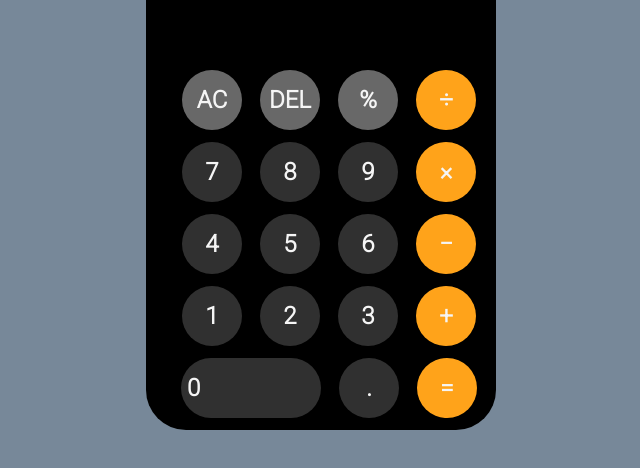
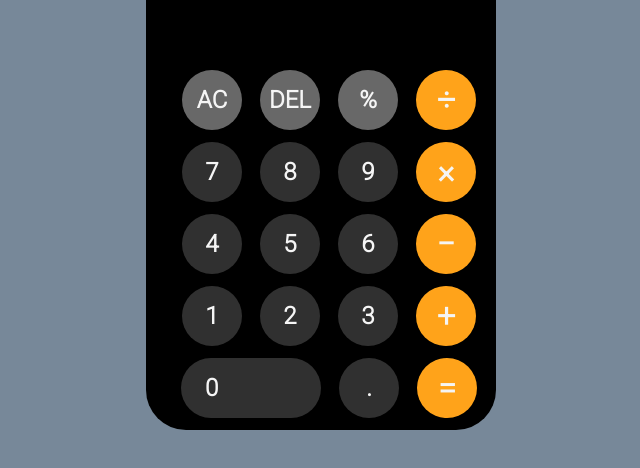
Before and after one commit to SidharthK2/calculatorProject, a plain HTML site: page index.html in a window 1280 px wide. Shown: the part 278-746 px from the top of the page, 319-959 px from the left. Drawn offline with Linux system fonts and the light colour scheme.

Commit message:
fix zero btn

```diff
--- a/style.css
+++ b/style.css
@@ -18,6 +18,7 @@
 .btn.op {
   background-color: #ffa31a;
   color: whitesmoke;
+  font-size: xx-large;
 }
 
 .btn.func {
@@ -32,10 +33,10 @@
 
 .btn.zero {
     display: flex;
-    justify-content: left;
     width: 140px;
     border-radius: 48px;
-    gap: 8px;
+    justify-content:flex-start;
+    padding-left: 24px;
 }
 
 body {
```
